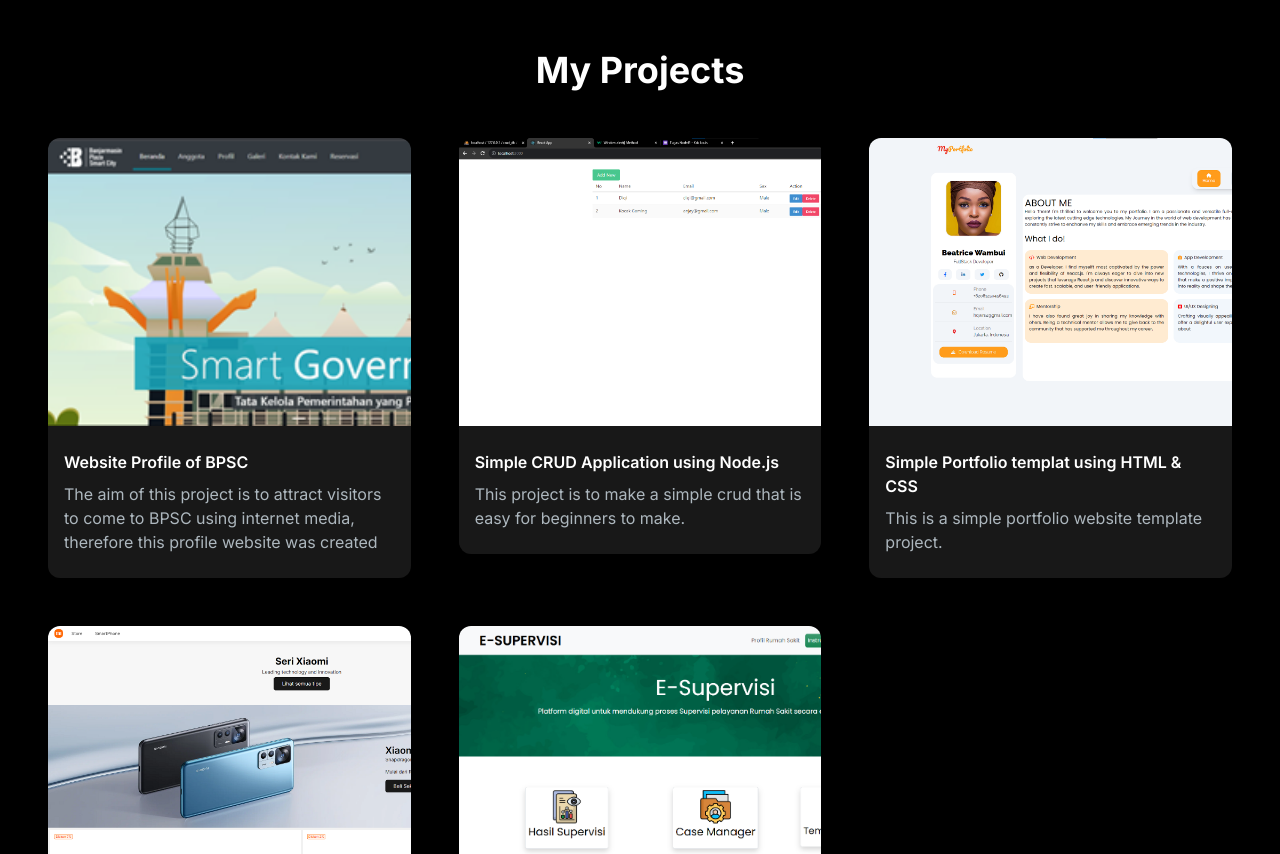
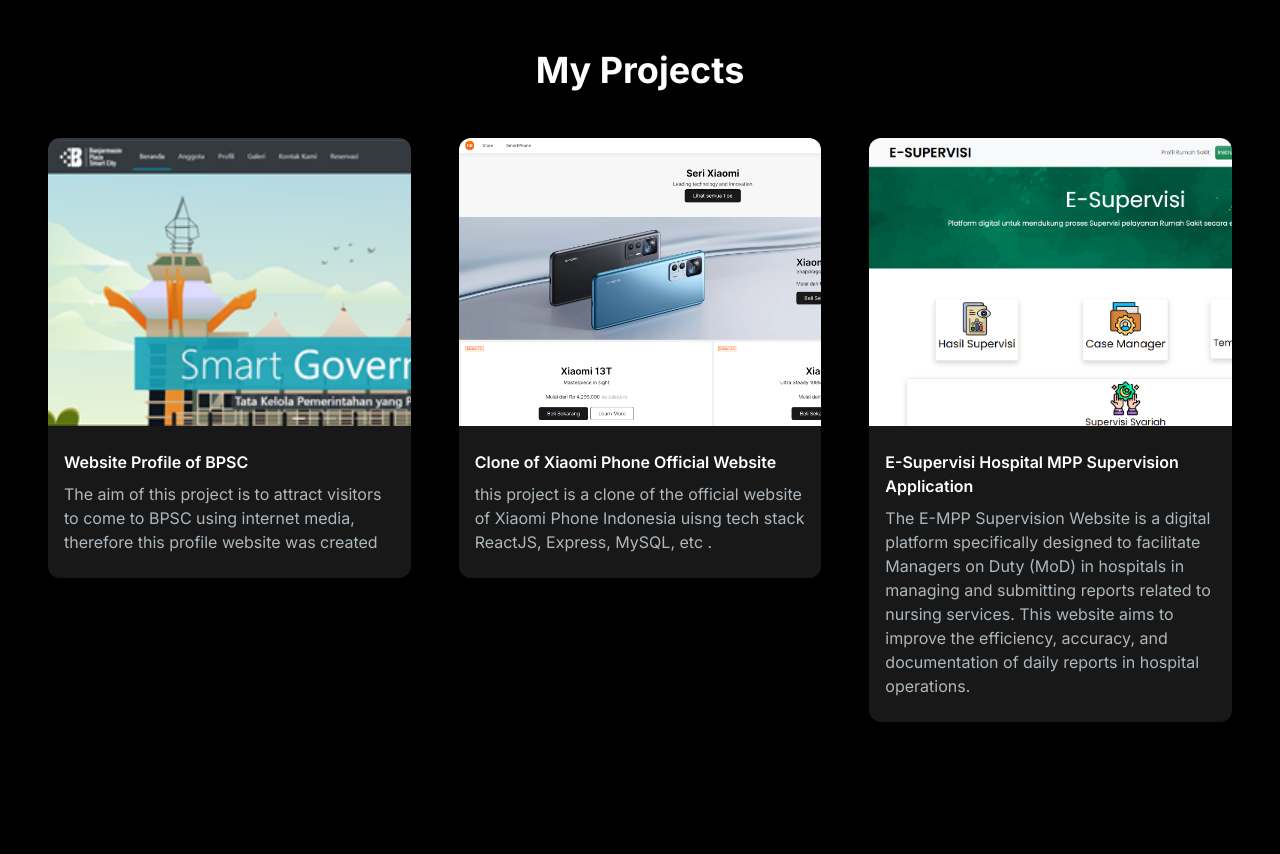
Before and after one commit to diqimusyaffa29/web-portfolio-v2, a Next.js app: page / in a window 1280 px wide. Shown: the part 980-1834 px from the top of the page. Built offline with nearby package versions, Linux system fonts and the light colour scheme.

Commit message:
feat: :sparkles: Refactor ProjectSection to use external project data

```diff
--- a/src/app/components/ProjectSection.jsx
+++ b/src/app/components/ProjectSection.jsx
@@ -1,65 +1,8 @@
 import React from "react";
 import ProjectCard from "./ProjectCard";
+import projectData from "../data/project-data";
 
-const projectData = [
-    // {
-    //     id: 1,
-    //     title: "Next.js Portfolio Website",
-    //     description: "This is my Portfolio Website using Nextjs",
-    //     image: "/images/projects/1.png",
-    //     tag: ["All", "Web"],
-    //     gitUrl: "https://github.com/diqimusyaffa29/web-portfolio-v2",
-    //     previewUrl:"/",
-    // },
-    {
-        id: 2,
-        title: "Website Profile of BPSC",
-        description:
-            "The aim of this project is to attract visitors to come to BPSC using internet media, therefore this profile website was created",
-        image: "/images/projects/2.png",
-        tag: ["All", "Web"],
-        gitUrl: "https://github.com/diqimusyaffa29/Project-Magang-POLIBAN",
-        previewUrl:"/",
-    },
-    {
-        id: 3,
-        title: "Simple CRUD Application using Node.js",
-        description: "This project is to make a simple crud that is easy for beginners to make.",
-        image: "/images/projects/3.png",
-        tag: ["All", "Web"],
-        gitUrl: "https://github.com/diqimusyaffa29/nodejs-assignment-diqi",
-        previewUrl:"/",
-    },
-    {
-        id: 4,
-        title: "Simple Portfolio templat using HTML & CSS",
-        description: "This is a simple portfolio website template project.",
-        image: "/images/projects/4.png",
-        tag: ["All", "Web"],
-        gitUrl: "https://github.com/diqimusyaffa29/assignment-1",
-        previewUrl:"/",
-    },
-    {
-        id: 5,
-        title: "Clone of Xiaomi Phone Official Website",
-        description:
-            "this project is a clone of the official website of Xiaomi Phone Indonesia uisng tech stack ReactJS, Express, MySQL, etc .",
-        image: "/images/projects/5.png",
-        tag: ["All", "Web"],
-        gitUrl: "https://github.com/diqimusyaffa29/fs-xiaomi-phone",
-        previewUrl:"https://xiaomi-phone.vercel.app/",
-    },
-    {
-        id: 6,
-        title: "E-Supervisi Hospital MPP Supervision Application",
-        description:
-            "The E-MPP Supervision Website is a digital platform specifically designed to facilitate Managers on Duty (MoD) in hospitals in managing and submitting reports related to nursing services. This website aims to improve the efficiency, accuracy, and documentation of daily reports in hospital operations.",
-        image: "/images/projects/6.png",
-        tag: ["All", "Web"],
-        gitUrl: "https://github.com/diqimusyaffa29/frontend-empp",
-        previewUrl:"https://e-mpp.rsisabanjarbaru.com/",
-    },
-];
+const projectDataData = projectData
 
 const ProjectSection = () => {
     return (
@@ -68,16 +11,16 @@
                 My Projects
             </h2>
             <div className="grid md:grid-cols-3 gap-8 md:gap-12">
-                {projectData.map((project) => (
-                    <ProjectCard
+                {projectDataData.map((project) => {
+                    return <ProjectCard
                         key={project.id}
                         title={project.title}
                         description={project.description}
                         imgUrl={project.image}
                         gitUrl={project.gitUrl}
                         previewUrl={project.previewUrl}
-                    />
-                ))}
+                    />;
+                })}
             </div>
         </>
     );
```
